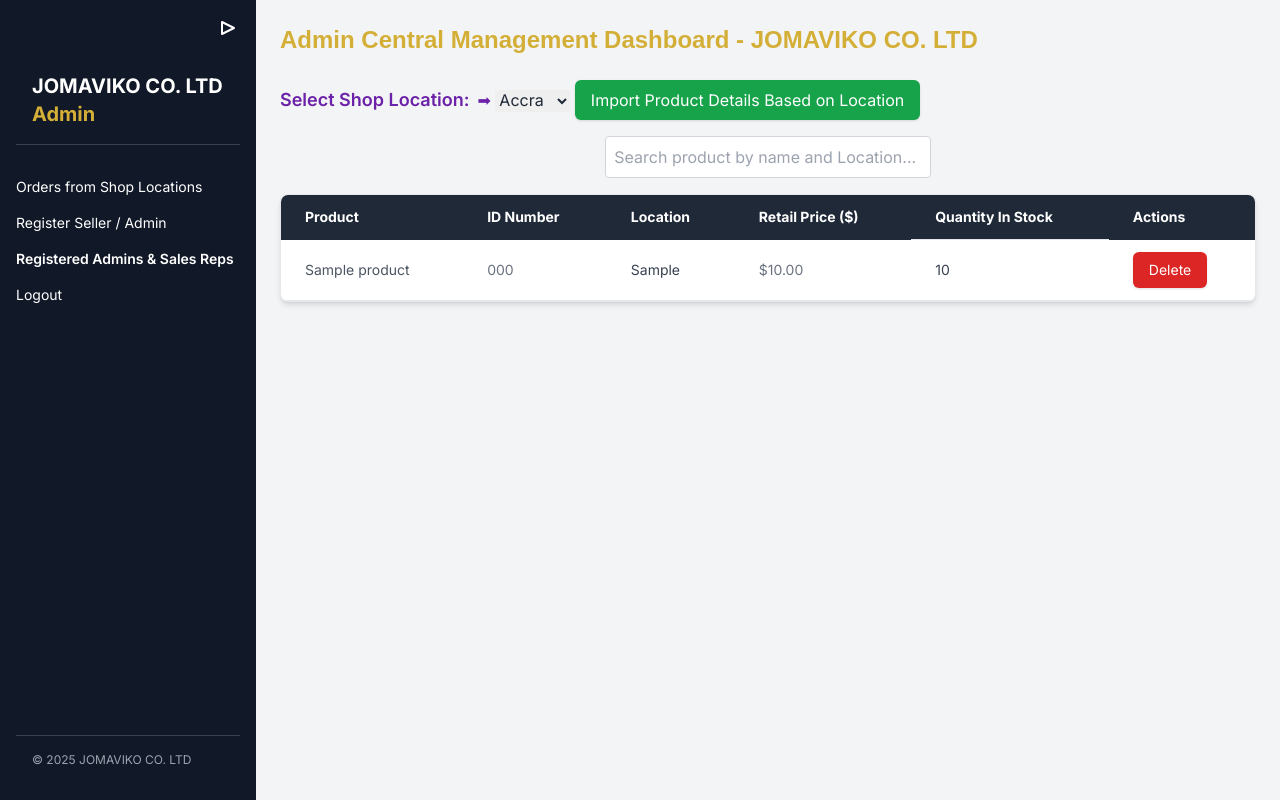
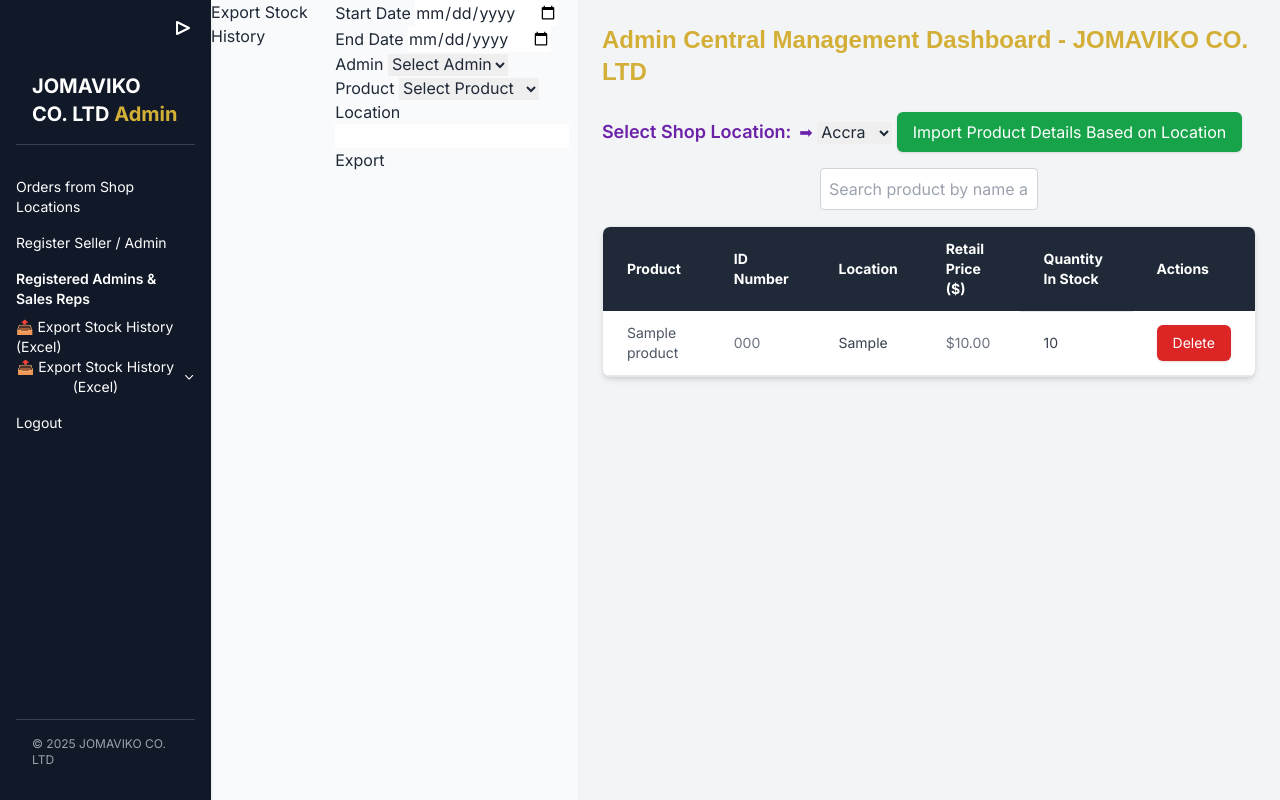
Before and after one commit to Martin4dbest/jomaviko, a Flask app: page /admin in a window 1280 px wide. Run offline with Flask 3, Linux system fonts and the light colour scheme; a user stored in the database is signed in; tables that the repository leaves empty hold one stand-in row (values such as "Sample post"); some libraries are stand-ins or nearby versions.

Commit message:
added new features for exporting stocks

```diff
--- a/app.py
+++ b/app.py
@@ -95,6 +95,82 @@
     password = db.Column(db.String(256), nullable=False)
     role = db.Column(db.String(50), nullable=False)  # "admin" or "seller"
     location = db.Column(db.String(100), nullable=True)
+
+
+class StockHistory(db.Model):
+    id = db.Column(db.Integer, primary_key=True)
+    admin_id = db.Column(db.Integer, db.ForeignKey('user.id'))  # who made the change
+    product_id = db.Column(db.Integer, db.ForeignKey('product.id'))
+    seller_id = db.Column(db.Integer, db.ForeignKey('user.id'))
+    change_amount = db.Column(db.Integer)  # can be + or -
+    reason = db.Column(db.String(255))  # optional note
+    created_at = db.Column(db.DateTime, default=datetime.utcnow)
+
+    admin = db.relationship('User', foreign_keys=[admin_id])
+    seller = db.relationship('User', foreign_keys=[seller_id])
+    product = db.relationship('Product')
+
+
+
+import pandas as pd
+from io import BytesIO
+from flask import send_file
+
+from datetime import datetime
+
+@app.route('/admin/export-stock-history', methods=['GET', 'POST'])
+def export_stock_history_excel():
+    if not current_user.is_authenticated or current_user.role != 'admin':
+        return "Unauthorized", 403
+
+    # Get filter values from request arguments or defaults
+    start_date = request.args.get('start_date', '')
+    end_date = request.args.get('end_date', '')
+    admin_id = request.args.get('admin_id', '')
+    product_id = request.args.get('product_id', '')
+    location = request.args.get('location', '')
+
+    query = StockHistory.query
+
+    # Apply filters
+    if start_date:
+        query = query.filter(StockHistory.created_at >= datetime.strptime(start_date, '%Y-%m-%d'))
+    if end_date:
+        query = query.filter(StockHistory.created_at <= datetime.strptime(end_date, '%Y-%m-%d'))
+    if admin_id:
+        query = query.filter(StockHistory.admin_id == admin_id)
+    if product_id:
+        query = query.filter(StockHistory.product_id == product_id)
+    if location:
+        query = query.join(Product).filter(Product.location == location)
+
+    stock_changes = query.order_by(StockHistory.created_at.desc()).all()
+
+    # Prepare data for Excel export
+    data = []
+    for entry in stock_changes:
+        data.append({
+            'Date': entry.created_at.strftime('%Y-%m-%d %H:%M:%S'),
+            'Admin': entry.admin.username if entry.admin else entry.admin_id,
+            'Product': entry.product.name if entry.product else entry.product_id,
+            'Seller': entry.seller.username if entry.seller else entry.seller_id,
+            'Change': entry.change_amount,
+            'Reason': entry.reason or ''
+        })
+
+    # Create Excel file
+    df = pd.DataFrame(data)
+    output = BytesIO()
+    with pd.ExcelWriter(output, engine='openpyxl') as writer:
+        df.to_excel(writer, index=False, sheet_name='Stock History')
+
+    output.seek(0)
+    return send_file(
+        output,
+        download_name='stock_history_filtered.xlsx',
+        as_attachment=True,
+        mimetype='application/vnd.openxmlformats-officedocument.spreadsheetml.sheet'
+    )
 
 
 
@@ -594,72 +670,64 @@
 
     # Handle import from Google Sheets
     if request.method == 'POST' and 'import_button' in request.form:
-        # Get the location from the form
-        location = request.form.get('location')  # The location is now explicitly selected
+        location = request.form.get('location')
 
         if not location:
             flash("Please select a location before importing data.", "danger")
             return redirect(url_for('admin_dashboard'))
 
         try:
-            # Get the sheet data for the given location
             sheet_data = get_google_sheet_data_by_location(location)
-
             if not sheet_data:
-                flash(f"No data found for location {location}. Please check the sheet name.", "danger")
+                flash(f"No data found for location {location}.", "danger")
                 return redirect(url_for('admin_dashboard'))
 
-            # Process the sheet data and assign products to sellers
             for row in sheet_data:
                 name = row.get('name', '').strip()
                 identification_number = row.get('identification_number', '').strip()
-                price = float(row.get('price', 0.0))  # Base price only
+                price = float(row.get('price', 0.0))
                 in_stock = row.get('in_stock', 0)
 
                 if name and identification_number:
-                    # Check if the product already exists in the system
                     existing = Product.query.filter_by(identification_number=identification_number).first()
                     if not existing:
-                        # Create the product
                         product = Product(
                             name=name,
                             identification_number=identification_number,
                             price=price,
-                            selling_price=None,  # Initially not set
-                            location=location  # Assign product to the location
+                            selling_price=None,
+                            location=location
                         )
                         db.session.add(product)
-                        db.session.commit()  # Commit to get product.id
+                        db.session.commit()
 
-                        # Get all sellers for this location and assign the product to them
                         sellers = User.query.filter(User.location.ilike(location), User.role == 'seller').all()
-                        if sellers:
-                            for seller in sellers:
-                                # Create inventory for each seller with initial stock
-                                inventory = Inventory(
-                                    product_id=product.id,
-                                    seller_id=seller.id,
-                                    quantity_in_stock=10 if in_stock else 0  # Set initial stock
-                                )
-                                db.session.add(inventory)
+                        for seller in sellers:
+                            inventory = Inventory(
+                                product_id=product.id,
+                                seller_id=seller.id,
+                                quantity_in_stock=10 if in_stock else 0
+                            )
+                            db.session.add(inventory)
 
             db.session.commit()
             flash(f"Successfully imported data for location {location}!", "success")
 
         except Exception as e:
-            # Handle any unexpected errors
             flash(f"An error occurred while importing data: {str(e)}", "danger")
 
-    # Search logic (products search functionality)
+    # Search logic
     search_query = request.args.get('search', '').strip()
     if search_query:
         products = Product.query.filter(Product.name.ilike(f"%{search_query}%")).all()
     else:
         products = Product.query.all()
 
-    # Get all inventories and orders for the admin view
     inventories = {inv.product_id: inv for inv in Inventory.query.all()}
     orders = Order.query.all()
+
+    # 👇 Add this line to fetch all admins
+    admins = User.query.filter_by(role='admin').all()
 
     return render_template(
         'admin_dashboard.html',
@@ -668,6 +736,7 @@
         orders=orders,
         user_role='admin',
         search_query=search_query,
+        admins=admins  # 👈 Add this to pass admins into your template
     )
 
 
--- a/templates/admin_dashboard.html
+++ b/templates/admin_dashboard.html
@@ -171,6 +171,65 @@
       {% endfor %}
     </div>
 
+      <a href="{{ url_for('export_stock_history_excel') }}" class="btn btn-primary">
+        📤 Export Stock History (Excel)
+    </a>
+
+    <div x-data="{ openExportDropdown: false }" class="relative">
+      <!-- Export Button -->
+      <button @click="openExportDropdown = !openExportDropdown"
+              class="btn btn-primary w-full flex items-center justify-between">
+        📤 Export Stock History (Excel)
+        <svg :class="{ 'rotate-180': openExportDropdown }" class="ml-2 w-4 h-4 transition-transform"
+             fill="none" stroke="currentColor" viewBox="0 0 24 24">
+          <path stroke-linecap="round" stroke-linejoin="round" stroke-width="2"
+                d="M19 9l-7 7-7-7"/>
+        </svg>
+      </button>
+
+      <!-- Dropdown Form -->
+      <div x-show="openExportDropdown"
+           @click.away="openExportDropdown = false"
+           class="absolute z-50 bg-white text-black p-4 mt-2 rounded shadow w-[300px]">
+
+        <form method="get" action="{{ url_for('export_stock_history_excel') }}">
+          <div class="mb-2">
+            <label class="block text-sm font-semibold">Start Date</label>
+            <input type="date" class="form-control w-full" name="start_date">
+          </div>
+          <div class="mb-2">
+            <label class="block text-sm font-semibold">End Date</label>
+            <input type="date" class="form-control w-full" name="end_date">
+          </div>
+          <div class="mb-2">
+            <label class="block text-sm font-semibold">Admin</label>
+            <select class="form-control w-full" name="admin_id">
+              <option value="">All Admins</option>
+              {% for admin in admins %}
+                <option value="{{ admin.id }}">{{ admin.username }}</option>
+              {% endfor %}
+            </select>
+          </div>
+          <div class="mb-2">
+            <label class="block text-sm font-semibold">Product</label>
+            <select class="form-control w-full" name="product_id">
+              <option value="">All Products</option>
+              {% for product in products %}
+                <option value="{{ product.id }}">{{ product.name }}</option>
+              {% endfor %}
+            </select>
+          </div>
+          <div class="mb-2">
+            <label class="block text-sm font-semibold">Location</label>
+            <input type="text" class="form-control w-full" name="location" placeholder="e.g. Lagos">
+          </div>
+          <button type="submit" class="btn btn-success w-full mt-2">Export</button>
+        </form>
+      </div>
+    </div>
+
+
+
     <a href="{{ url_for('index') }}" class="block text-white mt-4 hover:text-red-400">
       Logout
     </a>
@@ -183,6 +242,47 @@
     &copy; 2025 JOMAVIKO CO. LTD
   </div>
   </aside>
+
+
+
+  <!-- Filter Form for Stock History Export -->
+  <h3>Export Stock History</h3>
+  <form method="get" action="{{ url_for('export_stock_history_excel') }}">
+      <div class="form-row">
+          <div class="form-group col-md-3">
+              <label for="start_date">Start Date</label>
+              <input type="date" class="form-control" id="start_date" name="start_date">
+          </div>
+          <div class="form-group col-md-3">
+              <label for="end_date">End Date</label>
+              <input type="date" class="form-control" id="end_date" name="end_date">
+          </div>
+          <div class="form-group col-md-3">
+              <label for="admin_id">Admin</label>
+              <select class="form-control" id="admin_id" name="admin_id">
+                  <option value="">Select Admin</option>
+                  {% for admin in admins %}
+                      <option value="{{ admin.id }}">{{ admin.username }}</option>
+                  {% endfor %}
+              </select>
+          </div>
+          <div class="form-group col-md-3">
+              <label for="product_id">Product</label>
+              <select class="form-control" id="product_id" name="product_id">
+                  <option value="">Select Product</option>
+                  {% for product in products %}
+                      <option value="{{ product.id }}">{{ product.name }}</option>
+                  {% endfor %}
+              </select>
+          </div>
+          <div class="form-group col-md-3">
+              <label for="location">Location</label>
+              <input type="text" class="form-control" id="location" name="location">
+          </div>
+      </div>
+
+      <button type="submit" class="btn btn-primary">Export</button>
+  </form>
 
   <!-- Main Content -->
   <main class="flex-grow p-6 bg-gray-100 main-content">
```
Also changed, not shown: migrations/versions/eeff04575dc9_add_stockhistory_table.py (added, +40 -0 lines).
